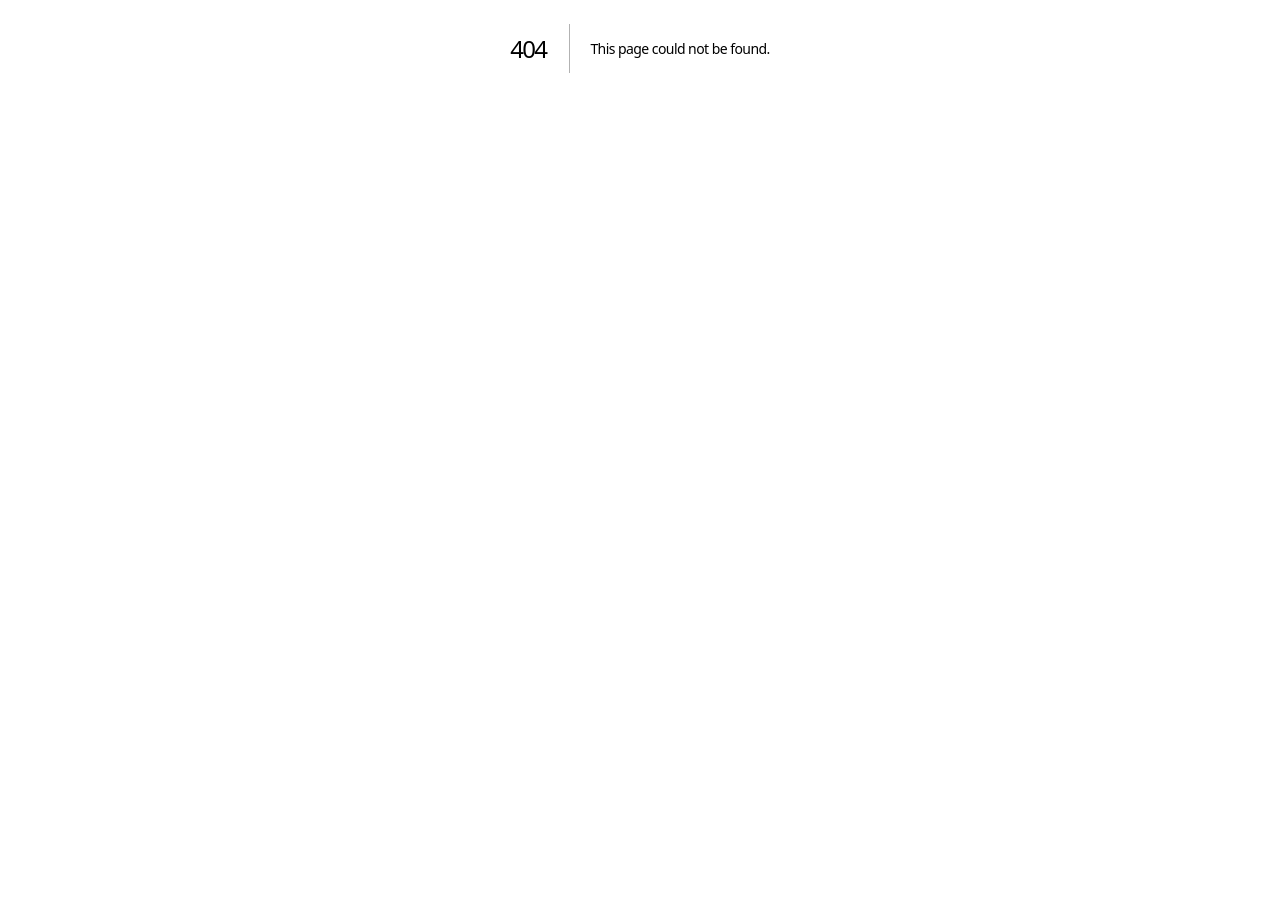
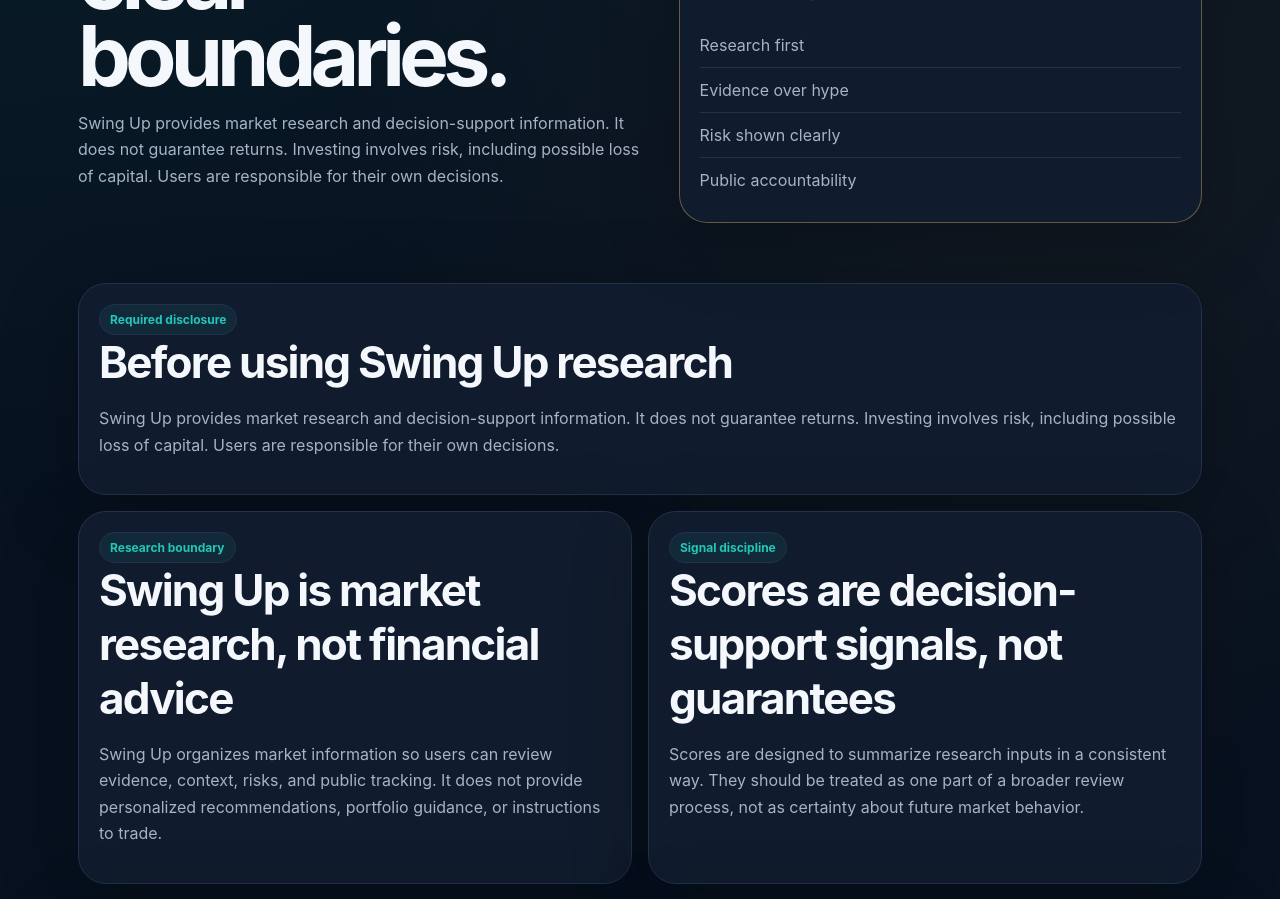
Before and after one commit to Team-AI-Factory/swing-up, a Next.js app: page /disclaimer in a window 1280 px wide. Before the commit this address had no page. Shown: the part 420-1319 px from the top of the page. Before the commit the page ends 868 px from the top, so only its background shows below. Built offline with nearby package versions, Linux system fonts and the light colour scheme.

Commit message:
Add standalone disclaimer page

```diff
--- /dev/null
+++ b/app/disclaimer/page.tsx
@@ -0,0 +1,111 @@
+const requiredDisclaimer =
+  "Swing Up provides market research and decision-support information. It does not guarantee returns. Investing involves risk, including possible loss of capital. Users are responsible for their own decisions.";
+
+const educationSections = [
+  {
+    eyebrow: "Research boundary",
+    title: "Swing Up is market research, not financial advice",
+    body:
+      "Swing Up organizes market information so users can review evidence, context, risks, and public tracking. It does not provide personalized recommendations, portfolio guidance, or instructions to trade.",
+  },
+  {
+    eyebrow: "Signal discipline",
+    title: "Scores are decision-support signals, not guarantees",
+    body:
+      "Scores are designed to summarize research inputs in a consistent way. They should be treated as one part of a broader review process, not as certainty about future market behavior.",
+  },
+  {
+    eyebrow: "Opportunity score",
+    title: "Profit Potential Score is not guaranteed profit probability",
+    body:
+      "Profit Potential Score describes how attractive a setup may appear after reviewing the signal, context, risks, and possible price reaction. It is not a promise that a trade will make money.",
+  },
+  {
+    eyebrow: "Evidence score",
+    title: "Evidence Confidence Score is not chance of profit",
+    body:
+      "Evidence Confidence Score reflects the clarity, relevance, freshness, and consistency of the receipts behind a research alert. Better evidence can still lead to uncertain market outcomes.",
+  },
+  {
+    eyebrow: "Sentiment context",
+    title: "Market sentiment does not guarantee outcomes",
+    body:
+      "Sentiment can help describe whether the broader environment appears supportive, cautious, stressed, or crowded. It is context for research, not a forecast that removes uncertainty.",
+  },
+  {
+    eyebrow: "History context",
+    title: "Historical patterns do not guarantee repeated results",
+    body:
+      "Historical pattern matching can make research more disciplined by comparing current setups with prior situations. Similar conditions can still produce different results.",
+  },
+  {
+    eyebrow: "User responsibility",
+    title: "Users are responsible for their own decisions",
+    body:
+      "Every user should decide whether an idea fits their own research, risk tolerance, time horizon, and financial circumstances. Swing Up does not know each user’s full situation.",
+  },
+  {
+    eyebrow: "Capital risk",
+    title: "Investing involves possible loss of capital",
+    body:
+      "Markets can move quickly and unexpectedly. Any investment decision can lose money, including when the original research thesis appears reasonable or well supported.",
+  },
+  {
+    eyebrow: "Public accountability",
+    title: "Why Swing Up tracks alerts publicly, win or lose",
+    body:
+      "Public tracking helps users review the full research process after an alert is published. Showing outcomes openly supports accountability, learning, and trust in the process rather than selective memory.",
+  },
+];
+
+const principles = [
+  "Research first",
+  "Evidence over hype",
+  "Risk shown clearly",
+  "Public accountability",
+];
+
+export default function DisclaimerPage() {
+  return (
+    <div className="page">
+      <section className="hero trust-hero">
+        <div>
+          <div className="eyebrow">Disclaimer + risk education</div>
+          <h1>Market research with clear boundaries.</h1>
+          <p>{requiredDisclaimer}</p>
+        </div>
+        <aside className="card risk-callout" aria-label="Core risk principles">
+          <span className="badge">Important</span>
+          <h2>No alert removes uncertainty.</h2>
+          <p>
+            Swing Up is built to make research easier to inspect. It cannot remove market risk,
+            replace independent judgment, or make outcomes certain.
+          </p>
+          <div className="disclaimer-list">
+            {principles.map((principle) => (
+              <div className="metric" key={principle}>
+                <span>{principle}</span>
+              </div>
+            ))}
+          </div>
+        </aside>
+      </section>
+
+      <section className="trust-section card">
+        <span className="badge">Required disclosure</span>
+        <h2>Before using Swing Up research</h2>
+        <p>{requiredDisclaimer}</p>
+      </section>
+
+      <section className="grid two trust-section">
+        {educationSections.map((section) => (
+          <article className="card" key={section.title}>
+            <span className="badge">{section.eyebrow}</span>
+            <h2>{section.title}</h2>
+            <p>{section.body}</p>
+          </article>
+        ))}
+      </section>
+    </div>
+  );
+}
```
